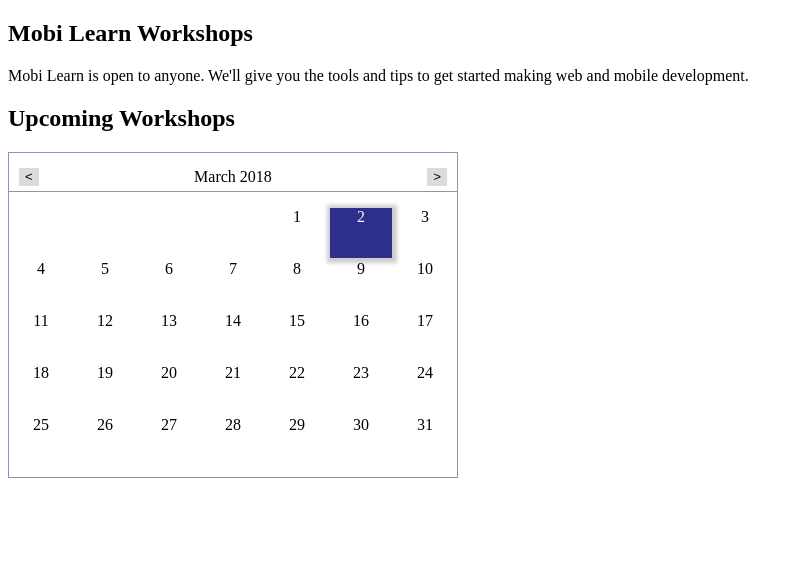
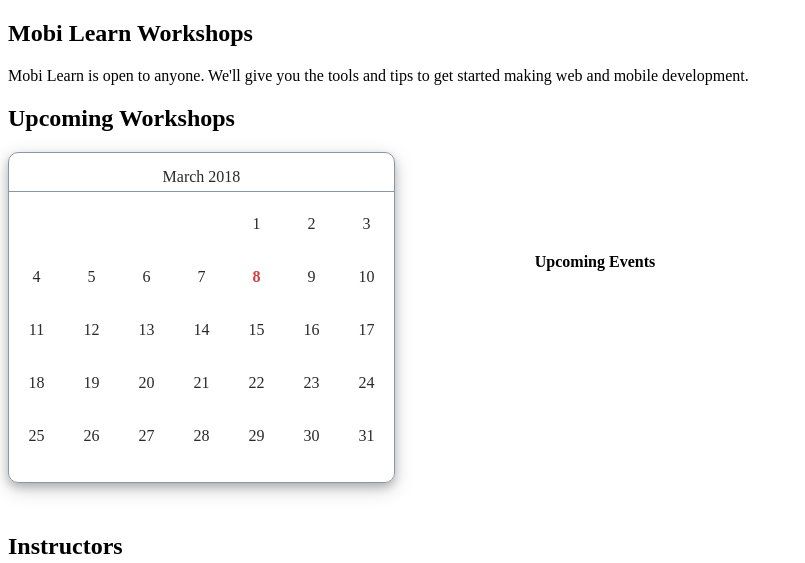
Before and after one commit to kolten/mobi-website, a Gatsby site: page /workshops in a window 1280 px wide. Shown: the top 563 px of the page, without its empty margins (0-805 px from the left). Built offline with nearby package versions, Linux system fonts and the light colour scheme; Gatsby itself is replaced by a stand-in of ours.

Commit message:
Add Calendar component added with functions.

```diff
--- a/package.json
+++ b/package.json
@@ -4,6 +4,7 @@
   "version": "1.0.0",
   "author": "Kyle Mathews <mathews.kyle@gmail.com>",
   "dependencies": {
+    "classnames": "^2.2.5",
     "gatsby": "^1.9.153",
     "gatsby-link": "^1.6.34",
     "gatsby-plugin-react-helmet": "^2.0.3",
--- a/src/components/Calendar/index.js
+++ b/src/components/Calendar/index.js
@@ -1,6 +1,7 @@
 import React, { Component } from 'react'
 import moment from 'moment'
 import testData from './testData.json'
+import classNames from 'classnames'
 
 import '../../styles/calendar.css'
 
@@ -12,21 +13,24 @@
 
     this.state = {
         events: [],
-        currentDate: moment()
+        currentDate: moment(),
+        today: new Date(),
+        calendarDays: [],
+        activityDays: {}
     };
-
   }
 
 
   componentDidMount(){
     this.renderCalendar(this.getGoogleCalendarEvents());
+    this.setState({calendarDays: this.getDayCellDivs()});
   }
 
 
   /**
    *
    *
-   * @returns {object} The events return from Google Calendar API
+   * @returns {object} The events return from Google Calendars API
    */
   getGoogleCalendarEvents(){
     // Data from calendar.events.list
@@ -38,10 +42,16 @@
     return calendarData;
   }
 
+
+  /**
+   *
+   *
+   * @param {object} gEvents The items obtained from Calendar.getGoogleCalendarEvents()
+   *
+   */
   renderCalendar(gEvents){
 
-
-
+    // Parse JSON data
     gEvents.forEach((element, i) => {
       let start = element.start.dateTime;
       let end = element.end.dateTime;
@@ -58,15 +68,84 @@
         });
         this.setState({events: stateEventArray});
       }
-  });
+
+      //render for calendar
+
+
+    });
+  }
+
+  /**
+   *
+   *
+   * @param {integer} day The day in the month (0-31)
+   * @memberof Calendar
+   */
+  doesDayHaveActivity(day){
 
   }
 
+  dayDiv(day){
+    let spanClasses = classNames({
+      "today": day+1 === this.state.today.getDate()
+    });
+
+    return (
+      <div className="day-cell">
+        <span
+          className={spanClasses}
+        >{day+1}</span>
+      </div>
+    );
+  }
+
+  // I have commited great sin with this code...
+  getDayCellDivs(){
+    let dayDivs = [];
+    let monthDivs = [];
+    console.log(`Events: ${this.state.events[0].title}`);
+
+    // Create empty day cells to set first day of the month at the correct day of the week
+    let currentMonthIndex = moment().month();
+    let firstDayOfMonthIndex = new Date(2018, currentMonthIndex).getDay();
+
+    for(let fill = 0; fill < firstDayOfMonthIndex; fill++){
+      dayDivs.push(<div className="day-cell"></div>);
+    }
+
+    // Creates day cells for month
+    for(let day=0; day<moment().daysInMonth(); day++){
+
+      dayDivs.push(this.dayDiv(day));
+    }
+
+    // Fills month div with day cells
+    for(let monthIndex= 0; monthIndex<=4; monthIndex++){
+
+      monthDivs.push(<div className="month-row">
+        {dayDivs.slice(monthIndex*7, (monthIndex*7 + 7))}
+      </div>);
+    }
+    return monthDivs;
+  }
+
   render(){
+
+
     return (
         <div className="calendar-container" >
+          <div className="calendar">
+            <div className="calendar-header">
+              {/*<button className="calendar-prev">&lt;</button> */}
+              <div></div>
+              <div className="calendar-title">March 2018</div>
+              {/*<button className="calendar-next">&gt;</button> */}
+              <div></div>
+            </div>
 
-          <div className="calendar">
+            {this.state.calendarDays}
+          </div>
+          {/*<div className="calendar">
             <div className="calendar-header">
               <button className="calendar-prev">&lt;</button>
               <div className="calendar-title">March 2018</div>
@@ -79,16 +158,16 @@
               <div className="day-cell"></div>
               <div className="day-cell"></div>
               <div className="day-cell">1</div>
-              <div className="day-cell today">2</div>
+              <div className="day-cell ">2</div>
               <div className="day-cell">3</div>
             </div>
             <div className="month-row">
               <div className="day-cell">4</div>
               <div className="day-cell">5</div>
               <div className="day-cell">6</div>
-              <div className="day-cell">7</div>
+              <div className="day-cell today"><span className="day-cell-underline">7</span></div>
               <div className="day-cell">8</div>
-              <div className="day-cell">9</div>
+              <div className="day-cell "><span className="day-cell-underline">9</span></div>
               <div className="day-cell">10</div>
             </div>
             <div className="month-row">
@@ -119,8 +198,11 @@
               <div className="day-cell">31</div>
             </div>
 
+          </div>*/}
+
+          <div className="calendar-list">
+            <h4>Upcoming Events</h4>
           </div>
-
         </div>
     );
   }
--- a/src/styles/calendar.css
+++ b/src/styles/calendar.css
@@ -1,9 +1,14 @@
+/*  @TODO Make the calendar and list mobile friendly
+    @TODO Adjust the width of the calendar to work with different devices
+*/
+
 .calendar-container{
-    height: 500px;
+
     /* Change width later */
-    width: 450px;
     margin-bottom: 50px;
-
+    display: flex;
+    /* flex-direction: row; */
+    flex-wrap: wrap;
 
 }
 
@@ -11,10 +16,12 @@
 /* ---Calendar--- */
 
 .calendar{
-
+    color: rgb(41, 41, 41);
     padding: 10px 0;
 
     border: solid #8A97A9 1px;
+    border-radius: 10px;
+    box-shadow: 0 4px 8px 0 rgba(0, 0, 0, 0.2), 0 6px 20px 0 rgba(0, 0, 0, 0.19);
 }
 
 .calendar-header{
@@ -33,19 +40,37 @@
 
 .month-row{
     display: flex;
+    justify-content: space-between;
 
 }
 
 .day-cell{
-    width: 100%;
-    height: 50px;
-    margin: 1px;
-
+    width: 55px;
+    height: 45px;
+    padding-top: 8px;
     text-align: center;
 }
 
+.day-cell-underline{
+    border-bottom: solid 2px #CF4D6F;
+    padding-top: 0;
+    border-radius: 2px;
+    border-spacing: 0px;
+}
+
 .today{
-    color: rgb(247, 247, 247);
-    background: rgb(46, 46, 141);
-    box-shadow: 1px 1px 4px 4px #ccc;
+    font-weight: bolder;
+    color: rgb(211, 61, 61);
 }
+
+.day-cell > span{
+    padding-bottom: 5px;
+}
+
+
+
+.calendar-list{
+    margin-top: 80px;
+    text-align: center;
+    min-width: 400px;
+}
```
Also changed, not shown: 1 other file.
